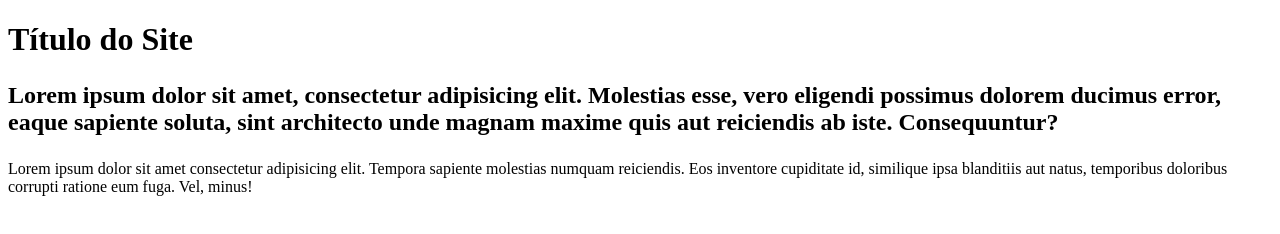
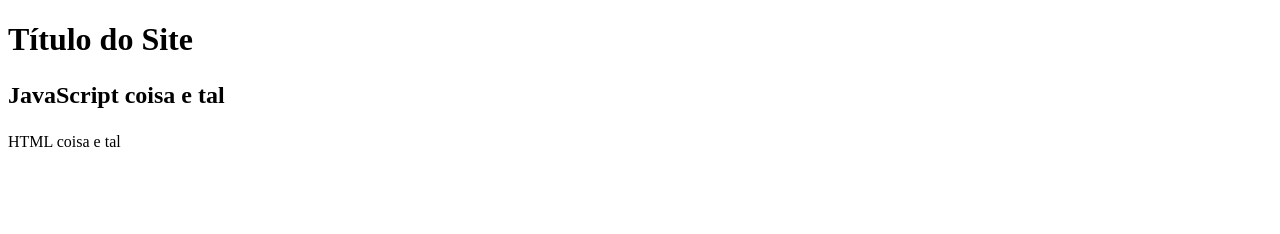
Before and after one commit to JoaoVitorAzevedo/projeto-site, a plain HTML site: page index.html in a window 1280 px wide. Drawn offline with Linux system fonts and the light colour scheme.

Commit message:
Update index.html

```diff
--- a/index.html
+++ b/index.html
@@ -10,11 +10,11 @@
 <header>
 <h1>Título do Site</h1>
 <article>
-<h2><p>Lorem ipsum dolor sit amet, consectetur adipisicing elit. Molestias esse, vero eligendi possimus dolorem ducimus error, eaque sapiente soluta, sint architecto unde magnam maxime quis aut reiciendis ab iste. Consequuntur?</p></h2>
+<h2><p>JavaScript coisa e tal</p></h2>
 
 </article>
 <article>
-    <p>Lorem ipsum dolor sit amet consectetur adipisicing elit. Tempora sapiente molestias numquam reiciendis. Eos inventore cupiditate id, similique ipsa blanditiis aut natus, temporibus doloribus corrupti ratione eum fuga. Vel, minus!</p>
+    <p>HTML coisa e tal</p>
 </article>
 </header>
 
```
